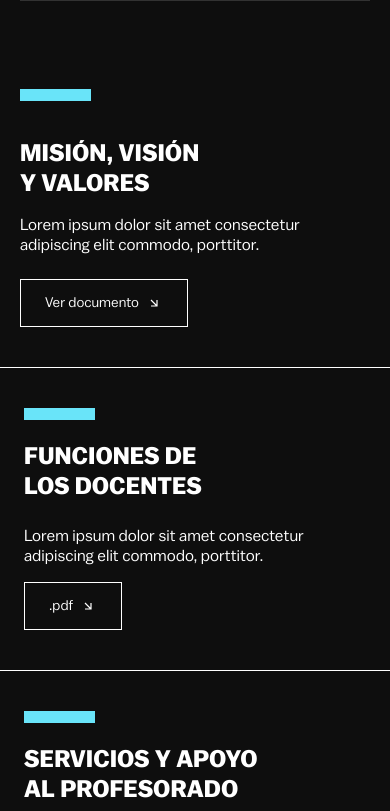
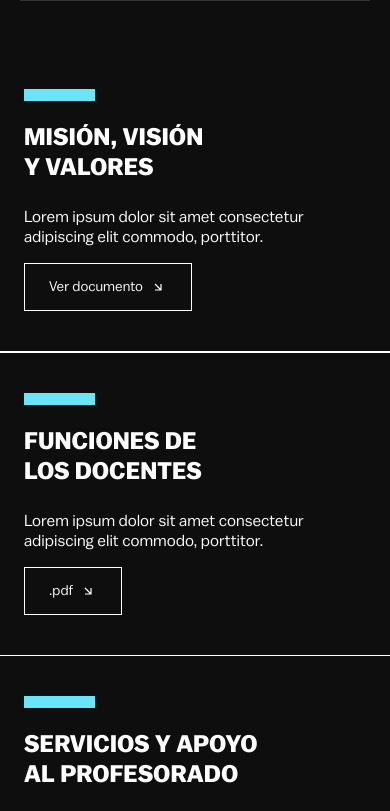
Before and after one commit to FormacionOnline03/WelcomePack_Docentes, a plain HTML site: page Home/index.html in a window 390 px wide. Shown: the part 1035-1846 px from the top of the page. Drawn offline with Linux system fonts and the light colour scheme.

Commit message:
Reestructurar Mision al patron section-row estandar

```diff
--- a/Home/index.html
+++ b/Home/index.html
@@ -196,20 +196,14 @@
 
     <!-- MISIÓN, VISIÓN Y VALORES -->
     <section class="section-row section-mision" id="mision" aria-labelledby="mision-title">
-      <div class="container section-mision__inner">
-        <div class="section-mision__left">
+      <div class="container section-row__inner">
+        <div class="section-row__left">
           <span class="accent-bar" aria-hidden="true"></span>
           <h2 class="section-title" id="mision-title">MISIÓN, VISIÓN<br>Y VALORES</h2>
+        </div>
+        <div class="section-row__right">
           <p class="section-text">Lorem ipsum dolor sit amet consectetur adipiscing elit commodo, porttitor.</p>
-        </div>
-        <div class="section-mision__right">
-          <iframe
-            src="../Recursos/PDF/Plantilla de Autoevaluaciones.pdf#toolbar=0&navpanes=0&scrollbar=0"
-            class="section-mision__pdf"
-            title="Documento: Misión, visión y valores"
-            aria-label="Documento PDF: Misión, visión y valores">
-          </iframe>
-          <a href="../Recursos/PDF/Plantilla de Autoevaluaciones.pdf" class="btn-pdf section-mision__pdf-btn" target="_blank" aria-label="Ver documento PDF: Misión, visión y valores">
+          <a href="../Recursos/PDF/Plantilla de Autoevaluaciones.pdf" class="btn-pdf" target="_blank" aria-label="Ver documento PDF: Misión, visión y valores">
             Ver documento
             <img src="../Recursos/Imagenes/FlechaBlanca.svg" alt="" aria-hidden="true" class="btn-arrow" />
           </a>
--- a/Home/style.css
+++ b/Home/style.css
@@ -1143,37 +1143,7 @@ body {
 /* ═══════════════════════════════════════════════════════
    SECTION MISIÓN, VISIÓN Y VALORES
 ════════════════════════════════════════════════════════ */
-.section-mision {
-  border-bottom: none;
-}
-
-.section-mision .container {
-  padding-left: 0;
-  padding-right: 0;
-}
-
-.section-mision__inner {
-  display: grid;
-  grid-template-columns: 1fr 1fr;
-  gap: clamp(24px, 4.03vw, 58px);
-  align-items: start;
-  padding-top:    clamp(40px, 5.76vw, 83px);
-  padding-bottom: clamp(40px, 5.76vw, 83px);
-}
-
-.section-mision__left {
-  display: flex;
-  flex-direction: column;
-  gap: clamp(16px, 2.29vw, 33px);
-}
-
-.section-mision__pdf {
-  display: none;
-}
-
-.section-mision__pdf-btn {
-  display: inline-flex;
-}
+/* Usa el patrón section-row estándar — sin reglas adicionales */
 
 /* ═══════════════════════════════════════════════════════
    ANIMACIONES DE SCROLL — SECCIONES
@@ -1268,13 +1238,9 @@ body {
    RESPONSIVE
 ════════════════════════════════════════════════════════ */
 
-/* Desktop ≥1025px — padding en hero y sección Misión */
+/* Desktop ≥1025px — padding en hero */
 @media (min-width: 1025px) {
   .site-header__hero {
-    padding-left: clamp(24px, 5.28vw, 76px);
-    padding-right: clamp(24px, 5.28vw, 76px);
-  }
-  .section-mision .container {
     padding-left: clamp(24px, 5.28vw, 76px);
     padding-right: clamp(24px, 5.28vw, 76px);
   }
@@ -1292,16 +1258,6 @@ body {
     padding-right: clamp(20px, 3vw, 40px);
   }
 
-  .section-mision .container {
-    padding-left: clamp(20px, 3vw, 40px);
-    padding-right: clamp(20px, 3vw, 40px);
-  }
-  .section-mision__inner {
-    grid-template-columns: 1fr;
-  }
-  .section-mision__pdf {
-    height: clamp(280px, 55vw, 480px);
-  }
   .section-row__inner {
     grid-template-columns: 1fr;
   }
@@ -1334,16 +1290,6 @@ body {
     padding-right: 20px;
   }
 
-  .section-mision .container {
-    padding-left: 20px;
-    padding-right: 20px;
-  }
-  .section-mision__pdf {
-    display: none;
-  }
-  .section-mision__pdf-btn {
-    display: inline-flex;
-  }
   .videos-grid {
     grid-template-columns: 1fr;
   }
```
